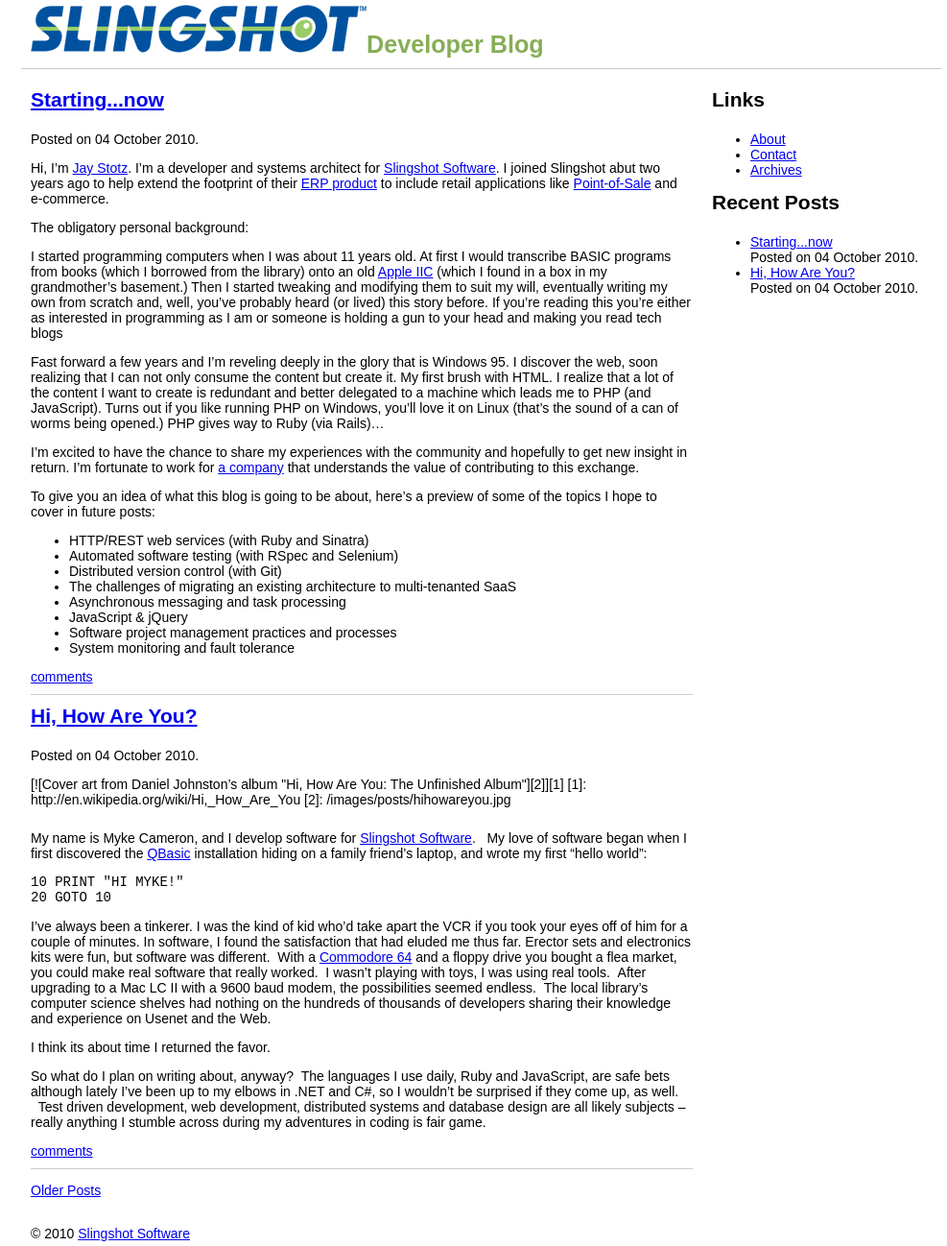
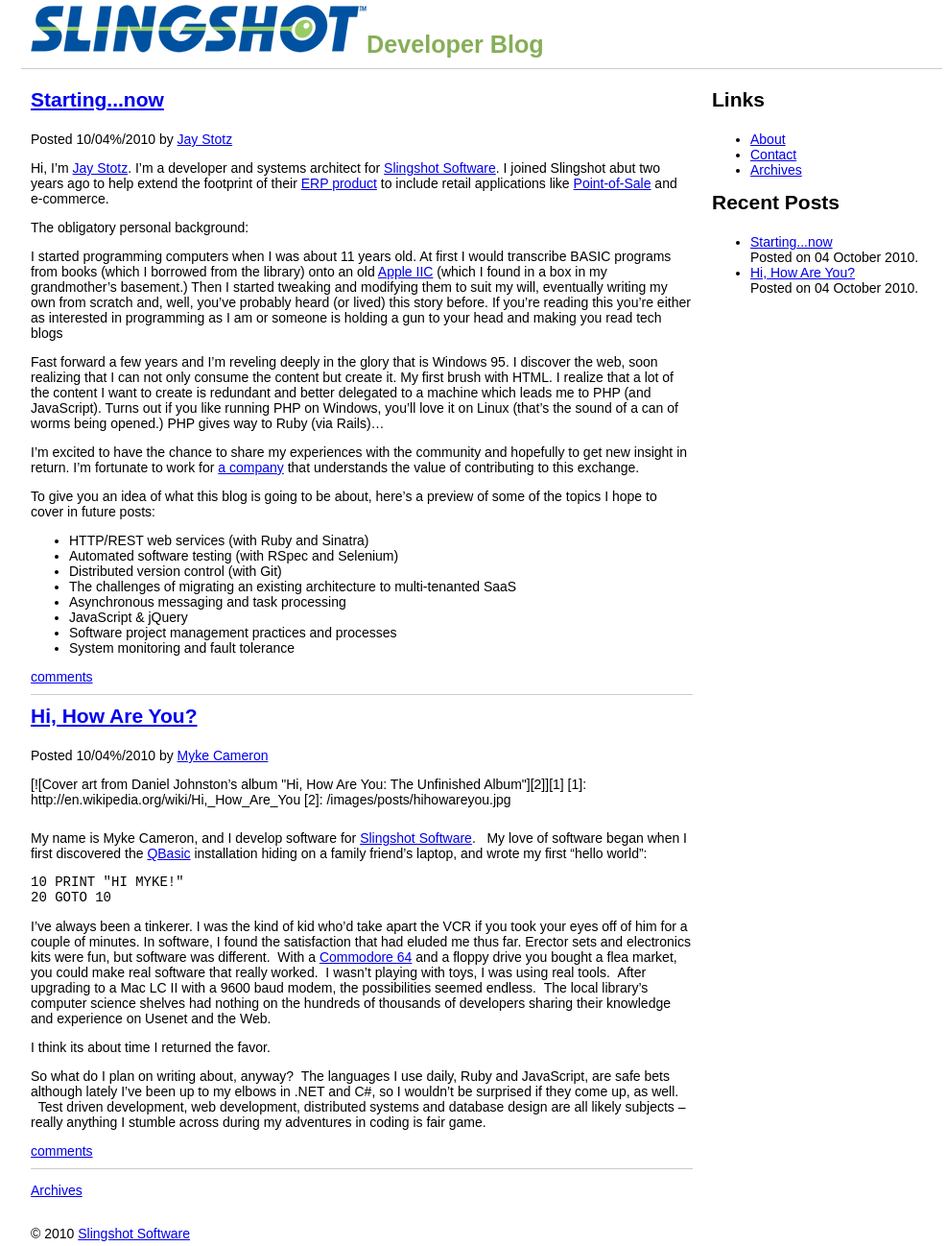
Before and after one commit to jitendrac/sagamore.github.com, a Jekyll site: the page built from index.markdown, in a window 1280 px wide. Shown: the whole page at 96% size, without its empty margins (138-1125 px from the left). Built offline with Jekyll 4.4.1, drawn with Linux system fonts in a browser that asks for light colours; comment, search, counter and statistics services are not loaded.

Commit message:
Added author details

```diff
--- a/_config.yml
+++ b/_config.yml
@@ -2,3 +2,10 @@
 title: Slingshot Developer Blog
 root:
 permalink: pretty
+authors:
+- id: jstotz
+  name: Jay Stotz
+  uri: http://github.com/jstotz
+- id: mcameron
+  name: Myke Cameron
+  uri: http://github.com/mykecameron
--- /dev/null
+++ b/_includes/author.html
@@ -0,0 +1,11 @@
+{% for author in site.authors %}
+  {% if post.author == author.id %}
+    {% assign author_data = author %}
+  {% endif %}
+{% endfor %}
+
+{% if author_data %}
+  <a href="{{author_data.uri}}">{{author_data.name}}</a>
+{% else %}
+  {{ post.author }}
+{% endif %}
--- /dev/null
+++ b/_includes/post_header.html
@@ -0,0 +1,2 @@
+<h2 class="post_title"><a href="{{ post.url }}">{{ post.title }}</a></h2>
+<div class="post_date">Posted {{ post.date | date: "%m/%d%/%Y" }} by {% include author.html %}</div>
--- a/archives/index.markdown
+++ b/archives/index.markdown
@@ -9,7 +9,7 @@
 <ul>
   <li>
     <a href="{{ post.url }}">{{ post.title }}</a>
-    <span class="posted_date">{{ post.date | date_to_long_string }}</span>
+    <span class="posted_date">{{ post.date | date: "%m/%d%/%Y" }} by {% include author.html %}</span>
   </li>
 </ul>
 {% endfor %}
--- a/index.markdown
+++ b/index.markdown
@@ -5,11 +5,10 @@
 
 {% for post in site.posts limit:5 %}
 <div class="post">
-  <h2><a href="{{ post.url }}">{{ post.title }}</a></h2>
-  <div class="posted_date">Posted on {{ post.date | date_to_long_string }}.</div>
+  {% include post_header.html %}
   {{ post.content }}
   <a href="{{ post.url }}#disqus_thread">comments</a>
 </div>
 {% endfor %}
 
-<a href="{{ site.root }}/archives">Older Posts</a>
+<a href="{{ site.root }}/archives">Archives</a>
```
